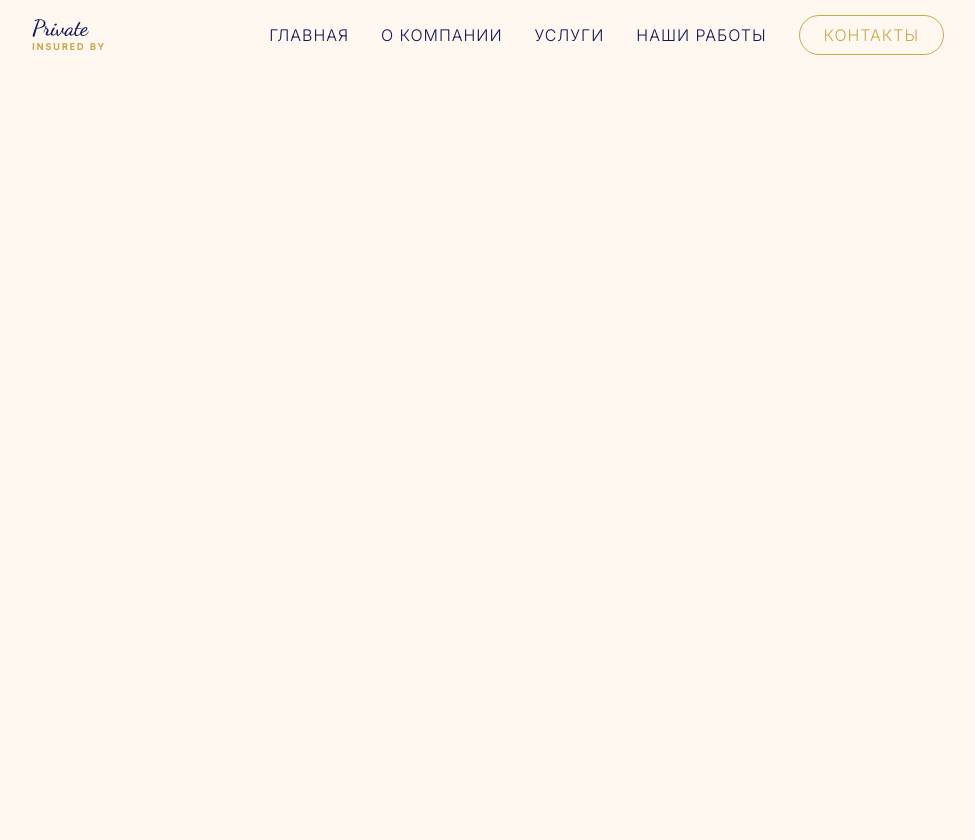
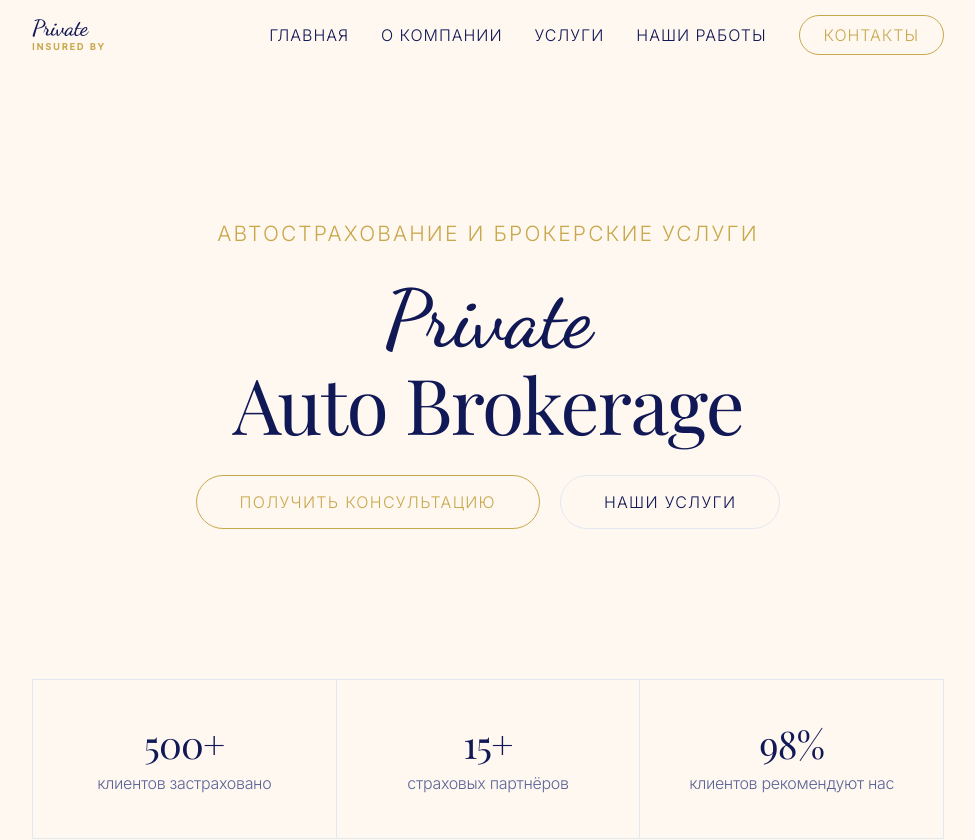
Before and after one commit to feelmycry/boris2, a React (Vite) app: page / in a window 1280 px wide. Shown: the top 840 px of the page, without its empty margins (152-1127 px from the left). Before the commit the page ends 800 px from the top, so only its background shows below. Built offline with nearby package versions, Linux system fonts and the light colour scheme; a web font is replaced by a local one.

Commit message:
feat: add Hero with display headline, CTA pills, stats grid

```diff
--- a/src/App.jsx
+++ b/src/App.jsx
@@ -1,11 +1,12 @@
 import Navbar from './components/Navbar'
+import Hero from './components/Hero'
 
 export default function App() {
   return (
     <>
       <Navbar />
       <main>
-        {/* sections added in subsequent tasks */}
+        <Hero />
       </main>
     </>
   )
--- /dev/null
+++ b/src/components/Hero.jsx
@@ -0,0 +1,60 @@
+import { motion } from 'framer-motion'
+
+const ease = [0.22, 1, 0.36, 1]
+
+export default function Hero() {
+  return (
+    <section id="home" aria-label="Главная">
+      <div className="hero-wrap">
+        <motion.div
+          className="hero-eyebrow"
+          initial={{ opacity: 0, y: 16 }}
+          animate={{ opacity: 1, y: 0 }}
+          transition={{ duration: 0.6, delay: 0.1, ease }}
+        >
+          Автострахование и брокерские услуги
+        </motion.div>
+
+        <motion.div
+          className="hero-title"
+          initial={{ opacity: 0, y: 24 }}
+          animate={{ opacity: 1, y: 0 }}
+          transition={{ duration: 0.7, delay: 0.25, ease }}
+        >
+          <span className="hero-title-script">Private</span>
+          <span className="hero-title-serif">Auto Brokerage</span>
+        </motion.div>
+
+        <motion.div
+          className="hero-ctas"
+          initial={{ opacity: 0, y: 16 }}
+          animate={{ opacity: 1, y: 0 }}
+          transition={{ duration: 0.6, delay: 0.5, ease }}
+        >
+          <a href="#contacts" className="btn-pill">Получить консультацию</a>
+          <a href="#services" className="btn-pill btn-pill-ash">Наши услуги</a>
+        </motion.div>
+
+        <motion.div
+          className="hero-stats"
+          initial={{ opacity: 0, y: 20 }}
+          animate={{ opacity: 1, y: 0 }}
+          transition={{ duration: 0.7, delay: 0.65, ease }}
+        >
+          <div className="hero-stat">
+            <div className="stat-num">500+</div>
+            <div className="stat-label">клиентов застраховано</div>
+          </div>
+          <div className="hero-stat">
+            <div className="stat-num">15+</div>
+            <div className="stat-label">страховых партнёров</div>
+          </div>
+          <div className="hero-stat">
+            <div className="stat-num">98%</div>
+            <div className="stat-label">клиентов рекомендуют нас</div>
+          </div>
+        </motion.div>
+      </div>
+    </section>
+  )
+}
```
